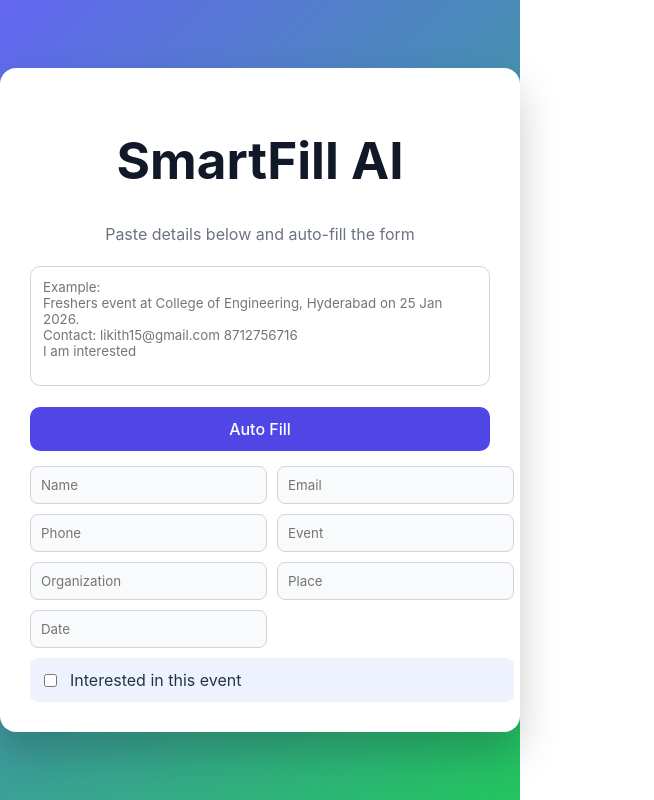
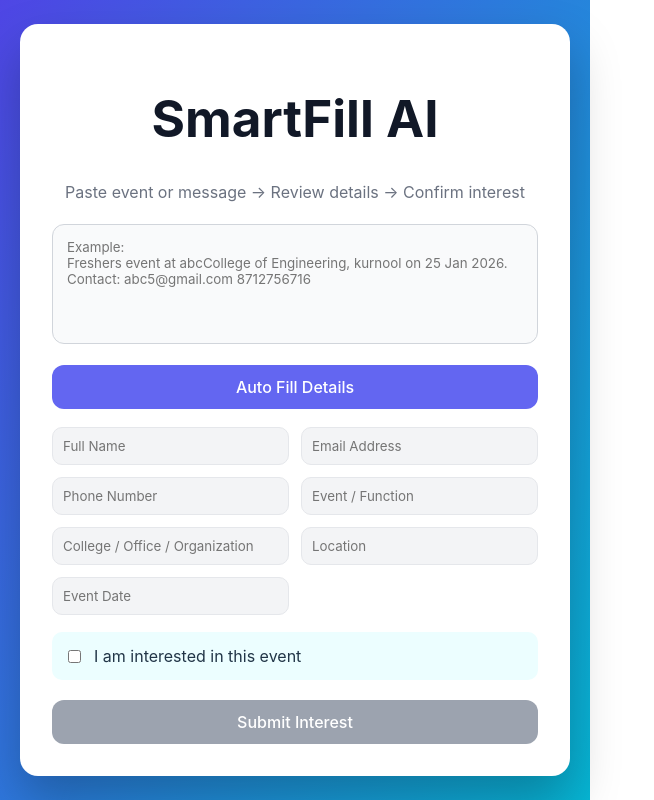
Before and after one commit to LIKHITHH-HUB/smartfill-ai-frontend, a React (Vite) app: page / in a window 1280 px wide. Shown: the whole page, without its empty margins (0-654 px from the left). Built offline with nearby package versions, Linux system fonts and the light colour scheme.

Commit message:
professional UI, centered layout, submit logic

```diff
--- a/src/App.css
+++ b/src/App.css
@@ -8,16 +8,17 @@
   display: flex;
   justify-content: center;
   align-items: center;
-  background: linear-gradient(135deg, #6366f1, #22c55e);
+  background: linear-gradient(120deg, #4f46e5, #06b6d4);
+  padding: 20px;
 }
 
 .card {
   width: 100%;
-  max-width: 520px;
+  max-width: 560px;
   background: #ffffff;
-  padding: 30px;
-  border-radius: 16px;
-  box-shadow: 0 20px 40px rgba(0, 0, 0, 0.2);
+  padding: 32px;
+  border-radius: 18px;
+  box-shadow: 0 25px 50px rgba(0, 0, 0, 0.25);
 }
 
 h1 {
@@ -25,7 +26,7 @@ h1 {
   color: #111827;
 }
 
-.subtitle {
+.tagline {
   text-align: center;
   color: #6b7280;
   margin-bottom: 20px;
@@ -34,47 +35,74 @@ h1 {
 textarea {
   width: 100%;
   min-height: 120px;
-  padding: 12px;
-  border-radius: 10px;
+  padding: 14px;
+  border-radius: 12px;
   border: 1px solid #d1d5db;
+  background: #f9fafb;
   resize: none;
+  margin-bottom: 15px;
 }
 
-button {
+.primary {
   width: 100%;
-  margin: 15px 0;
   padding: 12px;
-  background: #4f46e5;
+  background: #6366f1;
   color: white;
   border: none;
-  border-radius: 10px;
+  border-radius: 12px;
   font-size: 16px;
   cursor: pointer;
 }
 
-button:hover {
-  background: #4338ca;
+.primary:hover {
+  background: #4f46e5;
 }
 
-.grid {
+.form-grid {
   display: grid;
   grid-template-columns: 1fr 1fr;
-  gap: 10px;
+  gap: 12px;
+  margin-top: 18px;
 }
 
-.grid input {
+.form-grid input {
   padding: 10px;
-  border-radius: 8px;
-  border: 1px solid #d1d5db;
-  background: #f9fafb;
+  border-radius: 10px;
+  border: 1px solid #e5e7eb;
+  background: #f3f4f6;
 }
 
-.checkbox {
+.interest-box {
   grid-column: span 2;
   display: flex;
+  gap: 10px;
   align-items: center;
-  gap: 10px;
-  background: #eef2ff;
-  padding: 10px;
-  border-radius: 8px;
+  padding: 12px;
+  background: #ecfeff;
+  border-radius: 10px;
+  margin-top: 5px;
 }
+
+.submit {
+  width: 100%;
+  margin-top: 20px;
+  padding: 12px;
+  background: #16a34a;
+  color: white;
+  border: none;
+  border-radius: 12px;
+  font-size: 16px;
+  cursor: pointer;
+}
+
+.submit:disabled {
+  background: #9ca3af;
+  cursor: not-allowed;
+}
+
+.success {
+  text-align: center;
+  color: #16a34a;
+  margin-top: 15px;
+  font-weight: 600;
+}
--- a/src/App.jsx
+++ b/src/App.jsx
@@ -3,6 +3,8 @@ import "./App.css";
 
 export default function App() {
   const [rawText, setRawText] = useState("");
+  const [submitted, setSubmitted] = useState(false);
+
   const [form, setForm] = useState({
     name: "",
     email: "",
@@ -15,66 +17,94 @@ export default function App() {
   });
 
   const handleAutoFill = () => {
-    const text = rawText.toLowerCase();
+    const text = rawText;
 
     setForm({
-      name: rawText.match(/my name is\s+([a-zA-Z\s]+)/i)?.[1] || "",
+      name: text.match(/my name is\s+([a-zA-Z\s]+)/i)?.[1] || "",
       email:
-        rawText.match(/[a-zA-Z0-9._%+-]+@[a-zA-Z0-9.-]+\.[a-z]{2,}/)?.[0] || "",
-      phone: rawText.match(/\b\d{10}\b/)?.[0] || "",
+        text.match(/[a-zA-Z0-9._%+-]+@[a-zA-Z0-9.-]+\.[a-z]{2,}/)?.[0] || "",
+      phone: text.match(/\b\d{10}\b/)?.[0] || "",
       event:
-        rawText.match(
+        text.match(
           /\b(freshers|workshop|seminar|conference|meeting)\b/i
         )?.[0] || "",
       organization:
-        rawText.match(/college of [a-zA-Z\s]+/i)?.[0] || "",
+        text.match(/college of [a-zA-Z\s]+/i)?.[0] || "",
       place:
-        rawText.match(
+        text.match(
           /\b(Hyderabad|Bangalore|Chennai|Delhi|Mumbai)\b/i
         )?.[0] || "",
       date:
-        rawText.match(
+        text.match(
           /\b\d{1,2}\s(?:Jan|Feb|Mar|Apr|May|Jun|Jul|Aug|Sep|Oct|Nov|Dec)\s\d{4}\b/i
         )?.[0] || "",
-      interested:
-        /interested|i will attend|yes/i.test(text) &&
-        !/not interested|no/i.test(text),
+      interested: false,
     });
+    setSubmitted(false);
+  };
+
+  const handleSubmit = () => {
+    setSubmitted(true);
   };
 
   return (
     <div className="page">
       <div className="card">
         <h1>SmartFill AI</h1>
-        <p className="subtitle">
-          Paste details below and auto-fill the form
+        <p className="tagline">
+          Paste event or message → Review details → Confirm interest
         </p>
 
         <textarea
           placeholder={`Example:
-Freshers event at College of Engineering, Hyderabad on 25 Jan 2026.
-Contact: likith15@gmail.com 8712756716
-I am interested`}
+Freshers event at abcCollege of Engineering, kurnool on 25 Jan 2026.
+Contact: abc5@gmail.com 8712756716`}
           value={rawText}
           onChange={(e) => setRawText(e.target.value)}
         />
 
-        <button onClick={handleAutoFill}>Auto Fill</button>
+        <button className="primary" onClick={handleAutoFill}>
+          Auto Fill Details
+        </button>
 
-        <div className="grid">
-          <input placeholder="Name" value={form.name} readOnly />
-          <input placeholder="Email" value={form.email} readOnly />
-          <input placeholder="Phone" value={form.phone} readOnly />
-          <input placeholder="Event" value={form.event} readOnly />
-          <input placeholder="Organization" value={form.organization} readOnly />
-          <input placeholder="Place" value={form.place} readOnly />
-          <input placeholder="Date" value={form.date} readOnly />
+        <div className="form-grid">
+          <input placeholder="Full Name" value={form.name} readOnly />
+          <input placeholder="Email Address" value={form.email} readOnly />
+          <input placeholder="Phone Number" value={form.phone} readOnly />
+          <input placeholder="Event / Function" value={form.event} readOnly />
+          <input
+            placeholder="College / Office / Organization"
+            value={form.organization}
+            readOnly
+          />
+          <input placeholder="Location" value={form.place} readOnly />
+          <input placeholder="Event Date" value={form.date} readOnly />
 
-          <label className="checkbox">
-            <input type="checkbox" checked={form.interested} readOnly />
-            Interested in this event
+          <label className="interest-box">
+            <input
+              type="checkbox"
+              checked={form.interested}
+              onChange={(e) =>
+                setForm({ ...form, interested: e.target.checked })
+              }
+            />
+            I am interested in this event
           </label>
         </div>
+
+        <button
+          className="submit"
+          disabled={!form.interested}
+          onClick={handleSubmit}
+        >
+          Submit Interest
+        </button>
+
+        {submitted && (
+          <p className="success">
+            ✅ Your interest has been recorded successfully!
+          </p>
+        )}
       </div>
     </div>
   );
```
